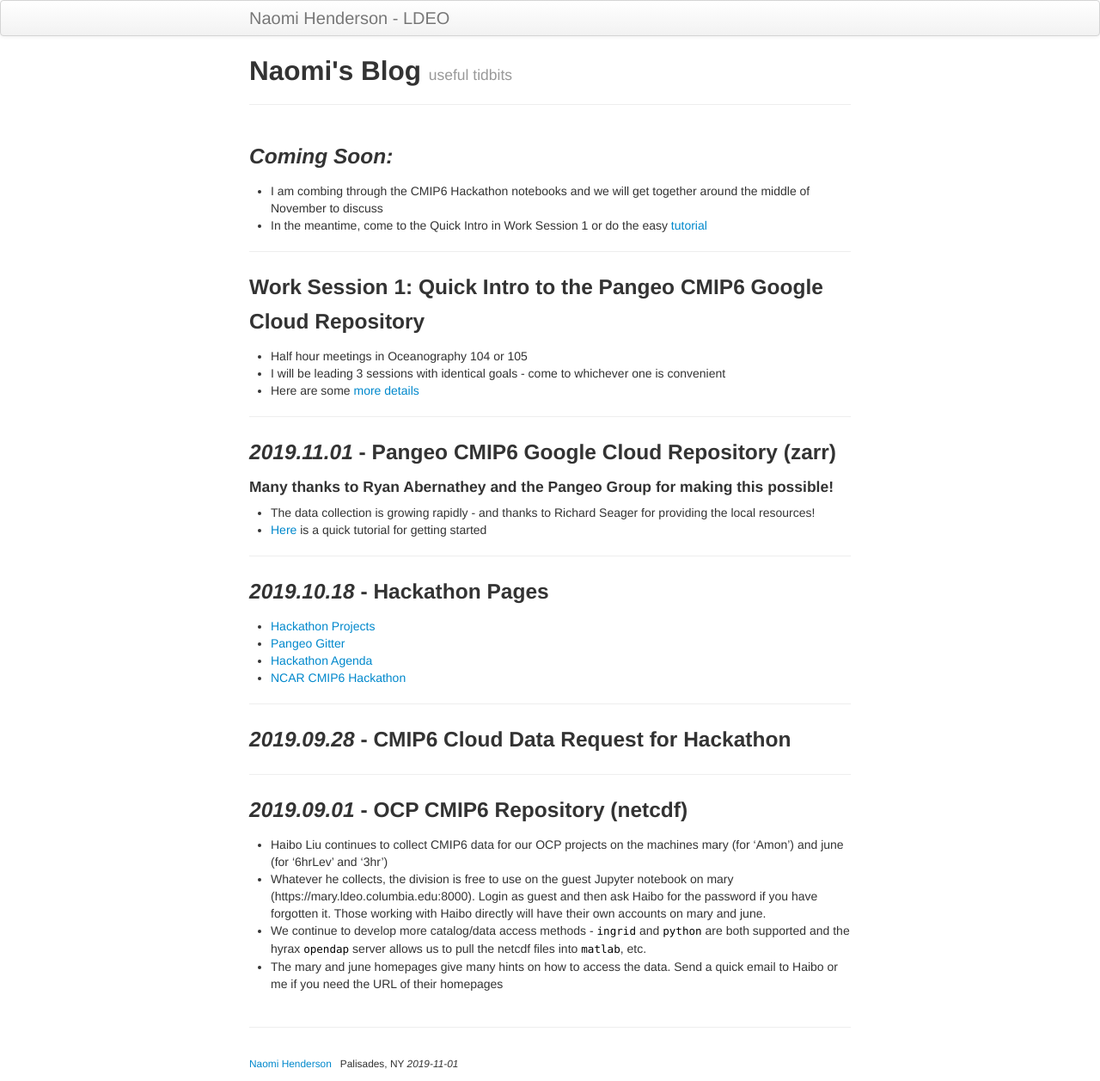
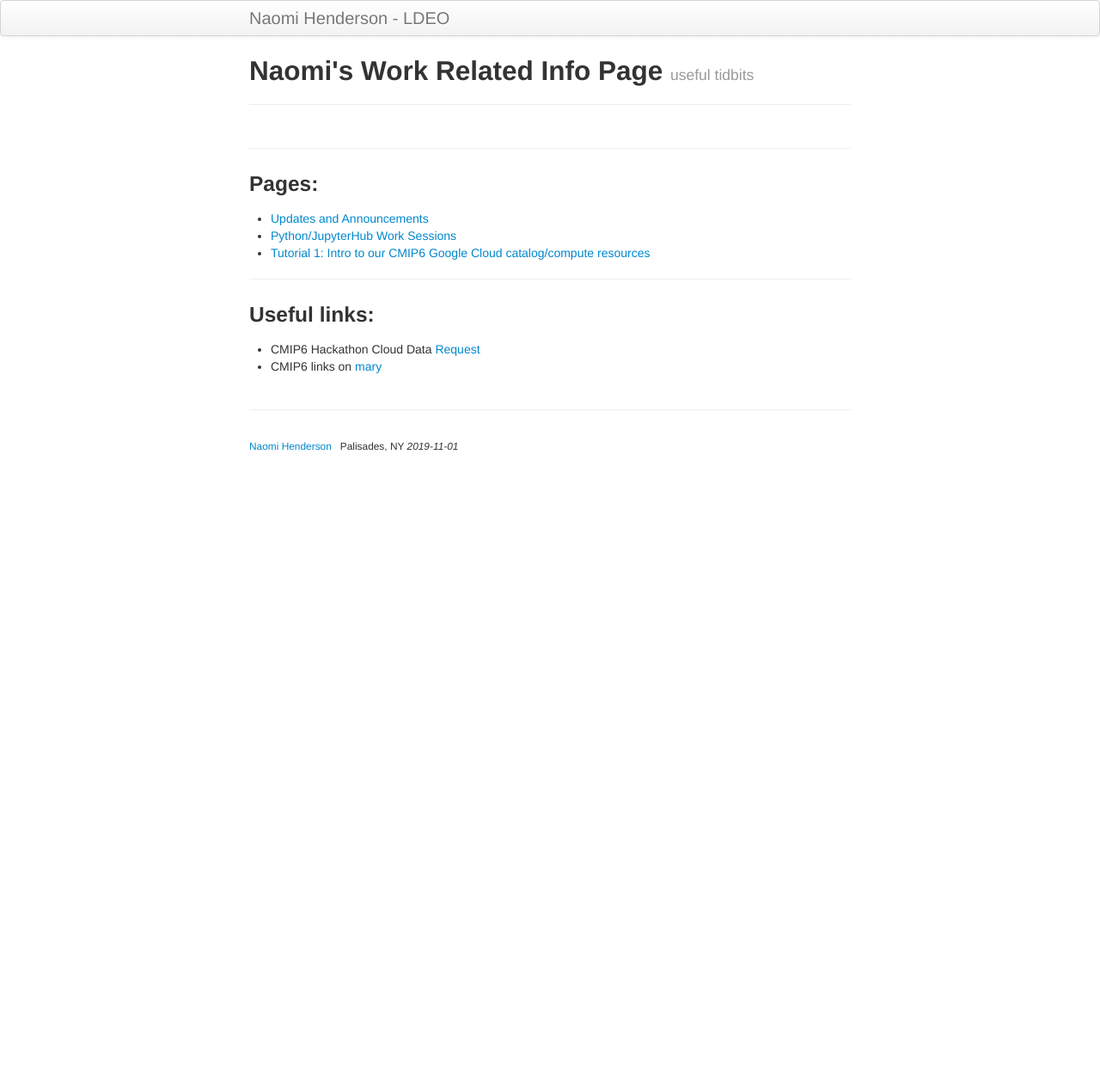
Before and after one commit to naomi-henderson/naomi-henderson.github.io, a Jekyll site: the page built from index.md, in a window 1280 px wide. Shown: the whole page at 86% size. Built offline with Jekyll 4.4.1, drawn with Linux system fonts in a browser that asks for light colours; after the commit the page ends 900 px from its top, so only the background shows below that.

Commit message:
changed front page

```diff
--- a/index.md
+++ b/index.md
@@ -1,46 +1,17 @@
 ---
 layout: page
-title: Naomi's Blog
+title: Naomi's Work Related Info Page
 tagline: useful tidbits
 description: a way to share my current projects
 ---
 
-### *Coming Soon:*
-- I am combing through the CMIP6 Hackathon notebooks and we will get together around the middle of November to discuss
-- In the meantime, come to the Quick Intro in Work Session 1 or do the easy [tutorial](pages/tutorial1.html)
-
+--------------
+### Pages:
+- [Updates and Announcements](pages/updates.html)
+- [Python/JupyterHub Work Sessions](pages/sessions.html)
+- [Tutorial 1: Intro to our CMIP6 Google Cloud catalog/compute resources ](pages/tutorial1.html)
 
 --------------
-### Work Session 1: Quick Intro to the Pangeo CMIP6 Google Cloud Repository
-- Half hour meetings in Oceanography 104 or 105
-- I will be leading 3 sessions with identical goals - come to whichever one is convenient
-- Here are some [more details](https://naomi-henderson.github.io/pages/sessions.html)
-
-
---------------
-### *2019.11.01* -  Pangeo CMIP6 Google Cloud Repository (zarr)
-
-#### Many thanks to Ryan Abernathey and the Pangeo Group for making this possible!
-- The data collection is growing rapidly - and thanks to Richard Seager for providing the local resources!
-- [Here](pages/tutorial1.html) is a quick tutorial for getting started
-
-
---------------
-### *2019.10.18* - Hackathon Pages
-- [Hackathon Projects](https://discourse.pangeo.io/c/cmip6hack/cmip6hack-projects)
-- [Pangeo Gitter](https://gitter.im/pangeo-data/data)
-- [Hackathon Agenda](https://cmip6hack.github.io/#/schedule)
-- [NCAR CMIP6 Hackathon](https://cmip6hack.github.io/#/)
-
-
---------------
-### *2019.09.28* - CMIP6 Cloud Data Request for Hackathon
-
-[Make Request Here]: https://docs.google.com/forms/d/e/1FAIpQLScFjA5IddqBs2Rc0xGbzn32NPq12TKr-b-8KGtXWyNDK5sJCg/viewform
-
---------------
-### *2019.09.01* -  OCP CMIP6 Repository (netcdf)
-- Haibo Liu continues to collect CMIP6 data for our OCP projects on the machines mary (for 'Amon') and june (for '6hrLev' and '3hr')
-- Whatever he collects, the division is free to use on the guest Jupyter notebook on mary (https://mary.ldeo.columbia.edu:8000). Login as guest and then ask Haibo for the password if you have forgotten it. Those working with Haibo directly will have their own accounts on mary and june.
-- We continue to develop more catalog/data access methods - `ingrid` and `python` are both supported and the hyrax `opendap` server allows us to pull the netcdf files into `matlab`, etc.
-- The mary and june homepages give many hints on how to access the data. Send a quick email to Haibo or me if you need the URL of their homepages
+### Useful links:
+ - CMIP6 Hackathon Cloud Data [Request](https://docs.google.com/forms/d/e/1FAIpQLScFjA5IddqBs2Rc0xGbzn32NPq12TKr-b-8KGtXWyNDK5sJCg/viewform)
+ - CMIP6 links on [mary](http://mary.ldeo.columbia.edu:8080/CMIP6)
```
